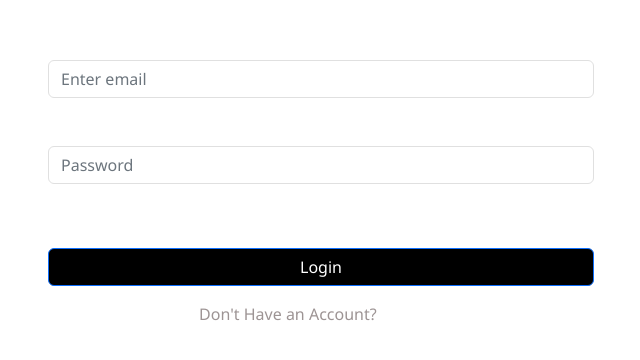
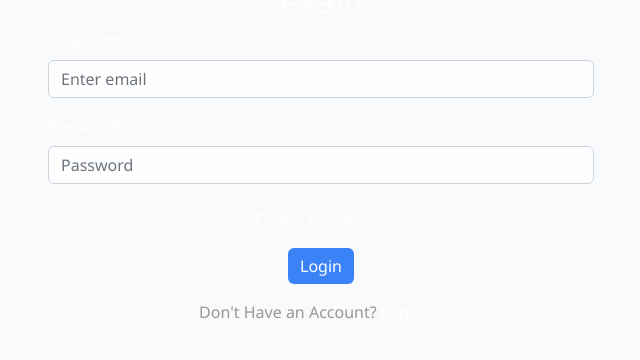
Before and after one commit to Sandeep-4512/Personal-Finance-Manager-App, a React (Create React App) app in the folder frontend/: page /login in a window 1280 px wide. Shown: the part 122-482 px from the top of the page, without its empty margins (319-959 px from the left). Built offline with nearby package versions, Linux system fonts and the light colour scheme; no server answers.

Commit message:
Update App.css

```diff
--- a/frontend/src/App.css
+++ b/frontend/src/App.css
@@ -1,237 +1,116 @@
-/* Add this to the TOP of your App.css */
-* {
-  /* 1. Kill all possible dot sources */
-  box-shadow: none !important;
-  text-shadow: none !important;
-  background-image: none !important;
-  list-style: none !important;
-
-  /* 2. Disable all animations */
-  animation: none !important;
-  transition: none !important;
-
-  /* 3. Reset pseudo-elements */
-  &::before, &::after {
-    content: "" !important;
-    display: none !important;
-    background: transparent !important;
-  }
-}
-
-/* 4. Nuclear option for canvas/WebGL */
-canvas, iframe, svg, video, [class*="particle"] {
-  display: none !important;
-  visibility: hidden !important;
-  opacity: 0 !important;
-  pointer-events: none !important;
-}
-
-/* 5. Force solid backgrounds */
-body, .App, .auth-container, .main-container {
-  background: #ffffff !important;
-  background-image: none !important;
-}
-
-/* 6. GPU rendering fix */
-body {
-  transform: translateZ(0);
-  backface-visibility: hidden;
-  -webkit-font-smoothing: subpixel-antialiased;
-}
 /* ===== Global Reset ===== */
 * {
   margin: 0;
   padding: 0;
   box-sizing: border-box;
   position: relative;
-  color: #000000; /* Force black text everywhere */
+  /* Eliminate all potential dot sources */
+  box-shadow: none !important;
+  text-shadow: none !important;
+  background-image: none !important;
+  list-style: none !important;
+  animation: none !important;
+  transition: none !important;
 }
 
-/* ===== Base Styles ===== */
-.App {
+/* ===== Base Background ===== */
+body, .App {
   min-height: 100vh;
-  display: flex;
-  flex-direction: column;
-  background-color: #ffffff !important; /* Pure white background */
+  background: #f8fafc !important; /* Soft blue-gray background */
   font-family: 'Segoe UI', Tahoma, Geneva, Verdana, sans-serif;
+  color: #1e293b !important; /* Dark slate text */
 }
 
-/* ===== Layout Styles ===== */
-.main-container {
-  flex: 1;
-  display: flex;
-  flex-direction: column;
-  max-width: 1200px;
-  margin: 0 auto;
+/* ===== Card/Form Styling ===== */
+.auth-form, .main-container, table {
+  background: rgba(255, 255, 255, 0.96) !important; /* Slightly transparent white */
+  backdrop-filter: blur(4px);
+  border-radius: 12px;
+  border: 1px solid rgba(203, 213, 225, 0.3) !important; /* Light border */
+  box-shadow: 0 2px 12px rgba(0, 0, 0, 0.04) !important;
+  overflow: hidden;
+}
+
+/* ===== Button Enhancements ===== */
+.btn-primary, button, [type="button"], [type="submit"] {
+  background: #3b82f6 !important; /* Vibrant blue */
+  color: white !important;
+  padding: 10px 20px;
+  border-radius: 8px;
+  border: none !important;
+  font-weight: 600;
+  cursor: pointer;
+  display: inline-block;
+  text-align: center;
+  transition: background 0.2s !important; /* Only allow color transition */
+}
+
+.btn-primary:hover, button:hover {
+  background: #2563eb !important; /* Darker blue on hover */
+}
+
+/* ===== Table Improvements ===== */
+table {
   width: 100%;
-  padding: 20px;
+  border-collapse: separate;
+  border-spacing: 0;
+}
+
+th, td {
+  padding: 12px 16px;
+  border-bottom: 1px solid #f1f5f9 !important;
+  text-align: left;
+}
+
+th {
+  background: #f8fafc !important;
+  font-weight: 600;
+  color: #334155 !important;
+}
+
+/* ===== Filter/Reset Components ===== */
+[class*="filter"], [class*="reset"] {
+  background: rgba(255, 255, 255, 0.9) !important;
+  border: 1px solid #e2e8f0 !important;
+  padding: 8px 16px;
+  border-radius: 6px;
+  margin: 4px;
+}
+
+/* ===== Input Fields ===== */
+.form-control, input, select, textarea {
+  background: rgba(255, 255, 255, 0.9) !important;
+  border: 1px solid #cbd5e1 !important;
+  padding: 10px 14px;
+  border-radius: 8px;
+  width: 100%;
+}
+
+.form-control:focus {
+  border-color: #3b82f6 !important;
+  box-shadow: 0 0 0 2px rgba(59, 130, 246, 0.2) !important;
+}
+
+/* ===== Complete Dot Elimination ===== */
+*::before, *::after {
+  content: "" !important;
+  display: none !important;
   background: transparent !important;
 }
 
-/* ===== Auth Page Styles ===== */
-.auth-container {
-  display: flex;
-  justify-content: center;
-  align-items: center;
-  min-height: 100vh;
-  background: #ffffff !important; /* Removed gradient */
+canvas, iframe, svg, video {
+  display: none !important;
+  visibility: hidden !important;
 }
 
-.auth-form {
-  background: rgba(255, 255, 255, 0.98) !important; /* Slightly transparent white */
-  padding: 2.5rem;
-  border-radius: 12px;
-  box-shadow: 0 4px 12px rgba(0, 0, 0, 0.08); /* Softer shadow */
-  width: 100%;
-  max-width: 450px;
-  margin: 20px;
-  border: 1px solid #f0f0f0; /* Light border */
-}
-
-.auth-header h2 {
-  color: #000000 !important; /* Black text */
-  font-weight: 600;
-}
-
-/* ===== Avatar Page Styles ===== */
-.avatar-selection {
-  display: flex;
-  flex-direction: column;
-  align-items: center;
-  padding: 2rem;
-  background: transparent !important;
-}
-
-.avatar-grid {
-  display: grid;
-  grid-template-columns: repeat(auto-fill, minmax(120px, 1fr));
-  gap: 1.5rem;
-  width: 100%;
-  max-width: 800px;
-  margin-top: 2rem;
-  background: transparent !important;
-}
-
-.avatar-item {
-  cursor: pointer;
-  transition: all 0.2s ease;
-  border-radius: 8px;
-  overflow: hidden;
-  border: 3px solid transparent;
-  background: #ffffff !important;
-}
-
-.avatar-item:hover {
-  transform: scale(1.03); /* More subtle hover */
-}
-
-.avatar-item.selected {
-  border-color: #000000; /* Black border for selected */
-}
-
-/* ===== Button Styles ===== */
-.btn-primary {
-  background-color: #000000 !important; /* Black button */
-  border: none;
-  padding: 12px 24px;
-  border-radius: 8px;
-  color: #ffffff !important; /* White text */
-  font-weight: 600;
-  cursor: pointer;
-  transition: all 0.2s ease;
-  width: 100%;
-  margin-top: 1rem;
-}
-
-.btn-primary:hover {
-  background-color: #333333 !important; /* Dark gray hover */
-  transform: translateY(-1px); /* More subtle lift */
-}
-
-/* ===== Form Elements ===== */
-.form-group {
-  margin-bottom: 1.5rem;
-}
-
-.form-control {
-  width: 100%;
-  padding: 12px 16px;
-  border: 1px solid #e0e0e0 !important;
-  border-radius: 8px;
-  font-size: 1rem;
-  transition: border 0.2s ease;
-  background: rgba(255, 255, 255, 0.9) !important;
-}
-
-.form-control:focus {
-  outline: none;
-  border-color: #000000 !important; /* Black border on focus */
-  box-shadow: 0 0 0 2px rgba(0, 0, 0, 0.1); /* Subtler focus shadow */
-}
-
-/* ===== Transparency Fixes ===== */
-table, tr, td {
-  background: rgba(255, 255, 255, 0.95) !important;
-  border-color: #f0f0f0 !important;
-}
-
-/* ===== Responsive Design ===== */
+/* ===== Responsive Adjustments ===== */
 @media (max-width: 768px) {
-  .auth-form {
-    padding: 1.5rem;
-    margin: 10px;
+  .auth-form, .main-container {
+    padding: 1.5rem !important;
+    margin: 12px !important;
   }
 
-  .avatar-grid {
-    grid-template-columns: repeat(auto-fill, minmax(100px, 1fr));
+  th, td {
+    padding: 8px 12px;
   }
 }
-
-@media (max-width: 480px) {
-  .auth-form {
-    padding: 1.25rem;
-  }
-
-  .avatar-grid {
-    grid-template-columns: repeat(2, 1fr);
-    gap: 1rem;
-  }
-}
-
-/* ===== Utility Classes ===== */
-.text-center {
-  text-align: center;
-}
-
-.mt-3 {
-  margin-top: 1rem;
-}
-
-.mb-3 {
-  margin-bottom: 1rem;
-}
-
-.link {
-  color: #000000 !important; /* Black links */
-  text-decoration: underline;
-  cursor: pointer;
-}
-
-.link:hover {
-  text-decoration: none;
-}
-
-/* ===== Visual Consistency Fixes ===== */
-*::before, *::after {
-  content: none !important;
-  background: none !important;
-}
-
-/* ===== Scrollbar ===== */
-::-webkit-scrollbar {
-  width: 6px;
-}
-::-webkit-scrollbar-thumb {
-  background: #cccccc;
-  border-radius: 3px;
-}
```
